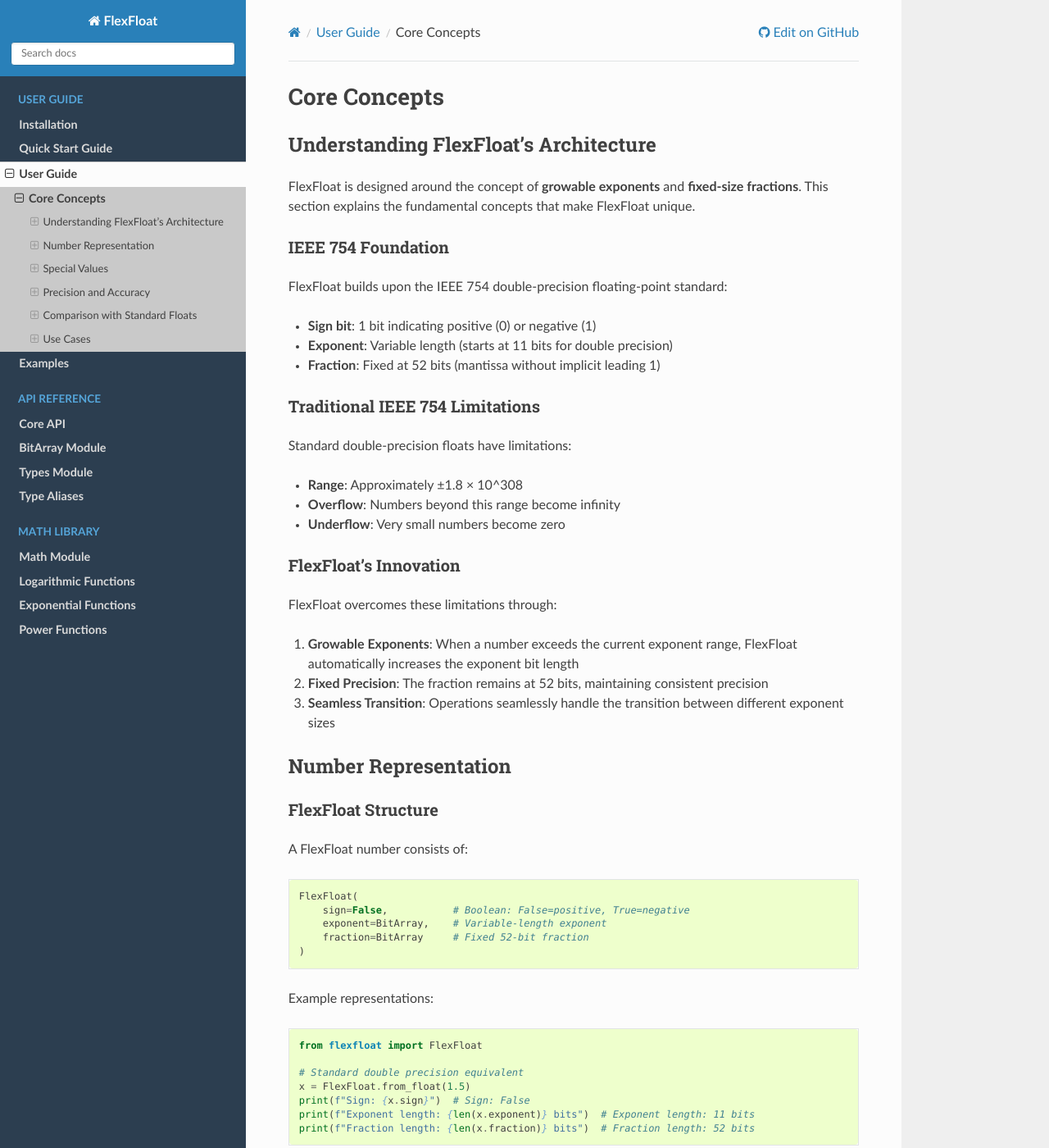
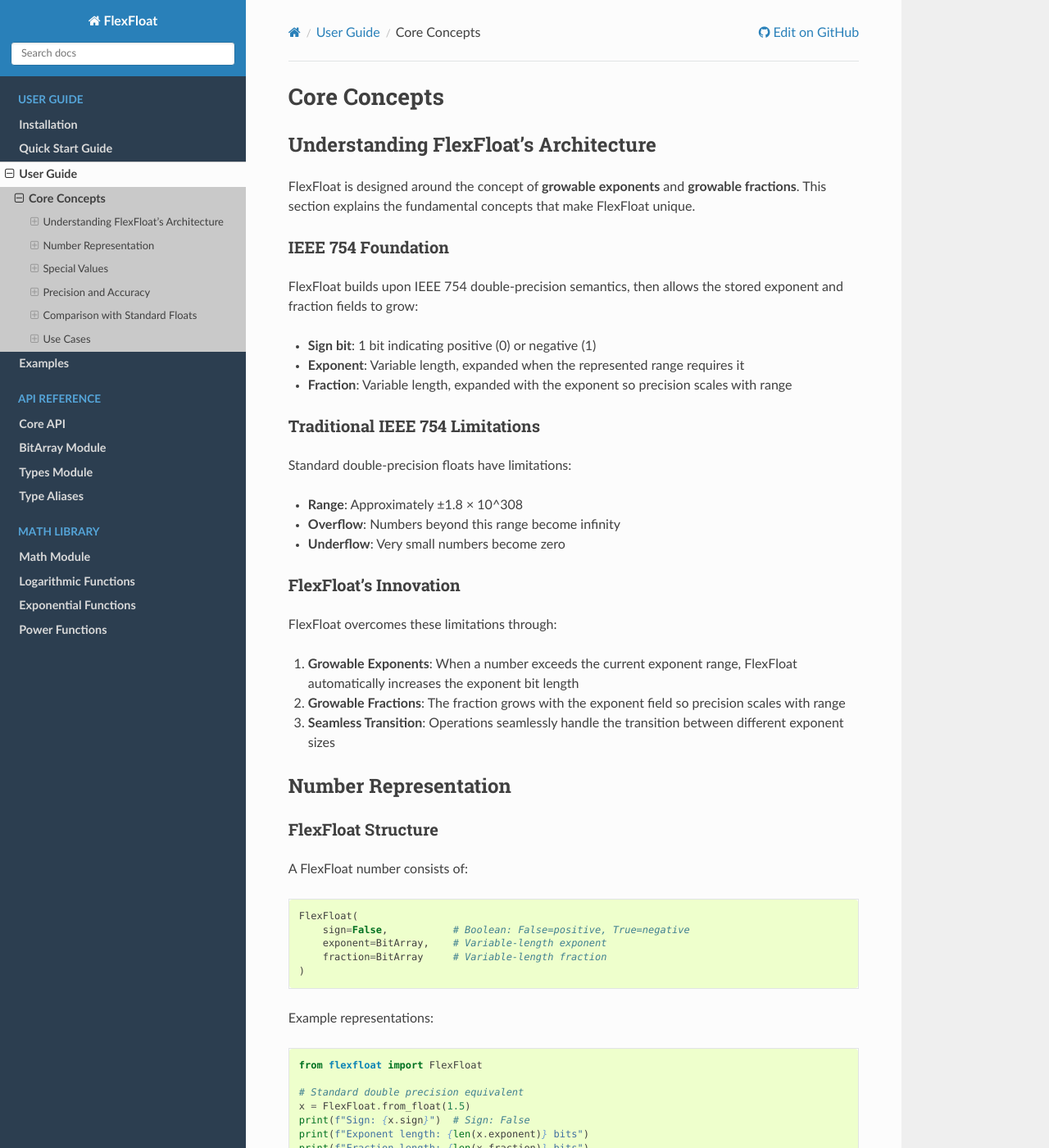
Before and after one commit to ferranSanchezLlado/flexfloat-py, a Sphinx documentation site: the page built from docs/source/user_guide/concepts.rst, in a window 1280 px wide and 1400 px high. Shown: the whole window at 82% size. Built offline with Sphinx 7.4.7 and the Read the Docs theme 3.1.0, drawn with Linux system fonts in a browser that asks for light colours; pages that are not in the unit, such as notebooks, are missing from menus; some of the changed text lies outside the part shown.

Commit message:
feat: grow fraction precision with exponent range (#16)
* feat: grow fraction precision with exponent range
* Bump version to 1.1.0

---------

Co-authored-by: GitHub Action <action@github.com>

```diff
--- a/docs/source/user_guide/concepts.rst
+++ b/docs/source/user_guide/concepts.rst
@@ -4,16 +4,16 @@ Core Concepts
 Understanding FlexFloat's Architecture
 --------------------------------------
 
-FlexFloat is designed around the concept of **growable exponents** and **fixed-size fractions**. This section explains the fundamental concepts that make FlexFloat unique.
+FlexFloat is designed around the concept of **growable exponents** and **growable fractions**. This section explains the fundamental concepts that make FlexFloat unique.
 
 IEEE 754 Foundation
 ~~~~~~~~~~~~~~~~~~~
 
-FlexFloat builds upon the IEEE 754 double-precision floating-point standard:
+FlexFloat builds upon IEEE 754 double-precision semantics, then allows the stored exponent and fraction fields to grow:
 
 - **Sign bit**: 1 bit indicating positive (0) or negative (1)
-- **Exponent**: Variable length (starts at 11 bits for double precision)
-- **Fraction**: Fixed at 52 bits (mantissa without implicit leading 1)
+- **Exponent**: Variable length, expanded when the represented range requires it
+- **Fraction**: Variable length, expanded with the exponent so precision scales with range
 
 Traditional IEEE 754 Limitations
 ~~~~~~~~~~~~~~~~~~~~~~~~~~~~~~~~
@@ -30,7 +30,7 @@ FlexFloat's Innovation
 FlexFloat overcomes these limitations through:
 
 1. **Growable Exponents**: When a number exceeds the current exponent range, FlexFloat automatically increases the exponent bit length
-2. **Fixed Precision**: The fraction remains at 52 bits, maintaining consistent precision
+2. **Growable Fractions**: The fraction grows with the exponent field so precision scales with range
 3. **Seamless Transition**: Operations seamlessly handle the transition between different exponent sizes
 
 Number Representation
@@ -46,7 +46,7 @@ A FlexFloat number consists of:
    FlexFloat(
        sign=False,           # Boolean: False=positive, True=negative
        exponent=BitArray,    # Variable-length exponent
-       fraction=BitArray     # Fixed 52-bit fraction
+       fraction=BitArray     # Variable-length fraction
    )
 
 Example representations:
@@ -58,13 +58,13 @@ Example representations:
    # Standard double precision equivalent
    x = FlexFloat.from_float(1.5)
    print(f"Sign: {x.sign}")  # Sign: False
-   print(f"Exponent length: {len(x.exponent)} bits")  # Exponent length: 11 bits
-   print(f"Fraction length: {len(x.fraction)} bits")  # Fraction length: 52 bits
+   print(f"Exponent length: {len(x.exponent)} bits")
+   print(f"Fraction length: {len(x.fraction)} bits")
 
-Exponent Growth
-~~~~~~~~~~~~~~~
+Exponent And Fraction Growth
+~~~~~~~~~~~~~~~~~~~~~~~~~~~~
 
-When an operation would cause overflow, FlexFloat grows the exponent:
+When an operation would cause overflow, FlexFloat grows the exponent and fraction together:
 
 .. code-block:: python
 
@@ -72,11 +72,11 @@ When an operation would cause overflow, FlexFloat grows the exponent:
 
    # Start with standard precision
    x = FlexFloat.from_float(10.0)
-   print(f"Initial exponent length: {len(x.exponent)} bits")  # Initial exponent length: 11 bits
 
    # Perform operation that would overflow standard float
    large = x ** 400
-   print(f"After large operation: {len(large.exponent)} bits")  # After large operation: 14 bits
+   print(len(large.exponent) > len(x.exponent))  # True
+   print(len(large.fraction) > len(x.fraction))  # True
 
 Special Values
 --------------
@@ -132,16 +132,21 @@ Precision and Accuracy
 Mantissa Precision
 ~~~~~~~~~~~~~~~~~~
 
-FlexFloat maintains 52-bit fraction precision regardless of exponent size:
+FlexFloat grows the fraction when the exponent field grows. For total storage size ``n``, the layout is approximately:
+
+- **Sign**: 1 bit
+- **Exponent**: ``3 * log2(n) - 7`` bits
+- **Mantissa**: ``n - exponent - 1`` bits
 
 .. code-block:: python
 
    from flexfloat import FlexFloat
 
-   # All these maintain the same fractional precision
-   small = FlexFloat.from_float(1.23456789012345)
-   medium = FlexFloat.from_float(1.23456789012345e100)
-   large = FlexFloat.from_float(1.23456789012345e1000)
+   standard = FlexFloat.from_float(1.23456789012345)
+   large = FlexFloat.from_int(1 << 2047)
+
+   print(len(large.exponent) > len(standard.exponent))  # True
+   print(len(large.fraction) > len(standard.fraction))  # True
 
 Rounding Behavior
 ~~~~~~~~~~~~~~~~~
@@ -184,8 +189,8 @@ Performance Considerations
 ~~~~~~~~~~~~~~~~~~~~~~~~~~
 
 - **Standard range**: FlexFloat performs similarly to double precision
-- **Extended range**: Some overhead due to dynamic exponent management
-- **Memory usage**: Scales with exponent size
+- **Extended range**: Some overhead due to dynamic exponent and fraction management
+- **Memory usage**: Scales with exponent and fraction size
 
 Use Cases
 ---------
--- a/pyproject.toml
+++ b/pyproject.toml
@@ -4,8 +4,8 @@ build-backend = "setuptools.build_meta"
 
 [project]
 name = "flexfloat"
-version = "1.0.1"
-description = "A high-precision Python library for arbitrary precision floating-point arithmetic with growable exponents and fixed-size fractions"
+version = "1.1.0"
+description = "A high-precision Python library for arbitrary precision floating-point arithmetic with growable exponents and fractions"
 readme = "README.md"
 authors = [
     {name = "Ferran Sanchez Llado"}
```
Also changed, not shown: CHANGELOG.md (+17 -2 lines), README.md (+9 -8 lines), docs/source/index.rst (+5 -5 lines), flexfloat/__init__.py (+5 -5 lines), .bumpversion.cfg, 7 other files.
